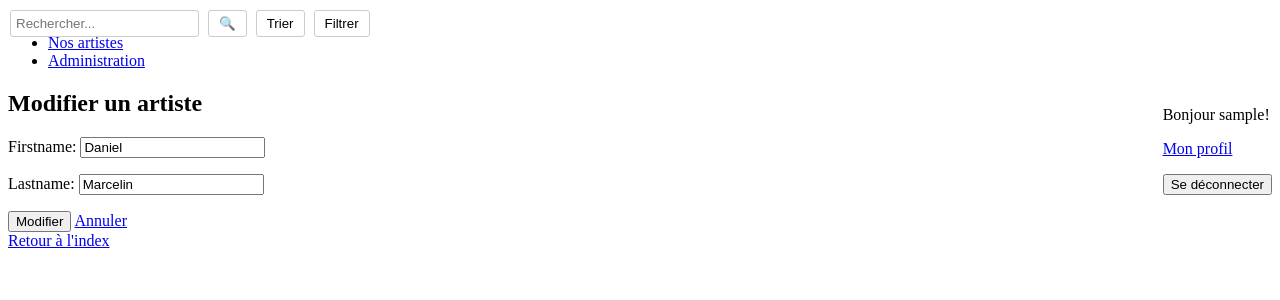
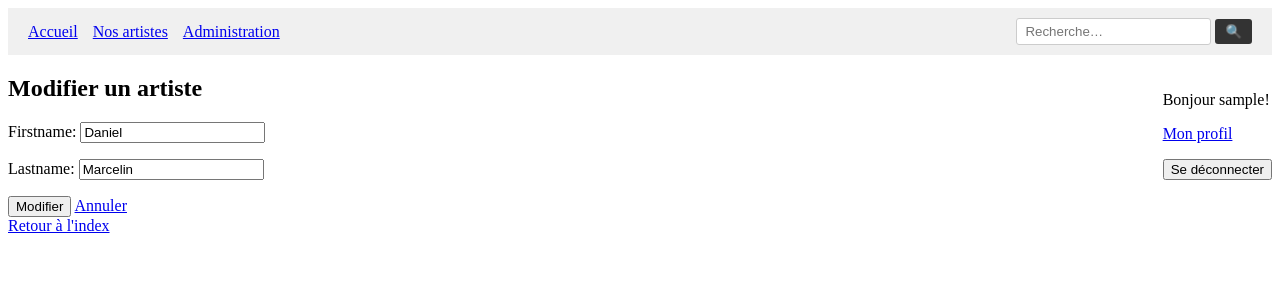
Before and after one commit to marwane-alhaddaoui/reservationsDjango-groupe, a Django app: page /catalogue/artist/edit/1 in a window 1280 px wide. Shown: the top 300 px of the page. Run offline with Django 5.2, Linux system fonts and the light colour scheme; the visitor is signed in with stand-in values (Sample User, id 1); data comes from the database, SQL or seed files in the repository; parts of the project's set-up code (start-up, migrations or seed data) failed here and were passed over.

Commit message:
Recherche artist

```diff
--- a/reservations/catalogue/templates/layouts/base.html
+++ b/reservations/catalogue/templates/layouts/base.html
@@ -3,49 +3,48 @@
 <head>
     <meta charset="UTF-8">
     <title>{% block title %}Projet réservations - Bienvenue{% endblock %}</title>
-</head>
-<body>
+
+    <!-- Un peu de CSS inline pour la barre de nav et la recherche -->
     <style>
-  /* Inline CSS rapide, vous pouvez extraire dans static/css/search.css */
-  .search-container {
-    position: absolute;
-    top: 10px;
-    left: 10px;
+    .main-nav {
+      display: flex;
+      justify-content: space-between;
+      align-items: center;
+      background: #f0f0f0;
+      padding: 10px 20px;
+      margin-bottom: 20px;
     }
-  .search-input {
-    padding: 5px;
+    .main-nav ul {
+      list-style: none;
+      margin: 0;
+      padding: 0;
+      display: flex;
+      gap: 15px;
+    }
+    .main-nav li {
+      display: inline;
+    }
+    .search-form {
+      margin: 0;
+    }
+    .search-form input {
+      padding: 5px 8px;
       border: 1px solid #ccc;
       border-radius: 3px;
     }
-  .search-button, .sort-button, .filter-button {
+    .search-form button {
       padding: 5px 10px;
-    margin-left: 5px;
-    border: 1px solid #ccc;
+      border: none;
+      background: #333;
+      color: white;
       border-radius: 3px;
-    background-color: white;
       cursor: pointer;
     }
-  .search-button:hover, .sort-button:hover, .filter-button:hover {
-    background-color: #f0f0f0;
-  }
     </style>
-
-<div class="search-container">
-  <form method="get" action="{% url 'catalogue:search' %}">
-    <input
-      type="text"
-      name="q"
-      value="{{ request.GET.q|default_if_none:'' }}"
-      placeholder="Rechercher..."
-      class="search-input"
-    >
-    <button type="submit" class="search-button">🔍</button>
-    <button type="button" class="sort-button">Trier</button>
-    <button type="button" class="filter-button">Filtrer</button>
-  </form>
-</div>
-
-    <nav>
+</head>
+<body>
+    <!-- Barre de navigation avec recherche à droite -->
+    <nav class="main-nav">
       <ul>
         <li><a href="{% url 'home' %}">Accueil</a></li>
         <li><a href="{% url 'catalogue:artist-index' %}">Nos artistes</a></li>
@@ -53,14 +52,26 @@
         <li><a href="{% url 'admin:index' %}">Administration</a></li>
         {% endif %}
       </ul>
+
+      <!-- Formulaire de recherche -->
+      <form class="search-form" action="{% url 'catalogue:search' %}" method="get">
+        <input
+          type="text"
+          name="q"
+          placeholder="Recherche…"
+          value="{{ request.GET.q|default:'' }}"
+          required
+        >
+        <button type="submit">🔍</button>
+      </form>
     </nav>
+
     <div class="container">
         <header>
             <div style="float:right">
                 {% if request.user.is_authenticated %}
                   <p>Bonjour {{ request.user.username }}!</p>
                   <p><a href="{% url 'accounts:user-profile' %}">Mon profil</a></p>
-
                   <form action="{% url 'logout' %}" method="post">
                     {% csrf_token %}
                     <button type="submit">Se déconnecter</button>
@@ -70,9 +81,9 @@
                   <p><a href="{% url 'login' %}">Se connecter</a></p>
                   <p><a href="{% url 'accounts:user-signup' %}">S'inscrire</a></p>
                 {% endif %}
-
             </div>
         </header>
+
         <div id="notification">
             {% if messages %}
             <ul class="messages">
```
Also changed, not shown: reservations/catalogue/templates/search.html (+14 -0 lines), reservations/catalogue/views/search.py (+18 -12 lines). Lines whose indentation alone changed are shown as unchanged.
